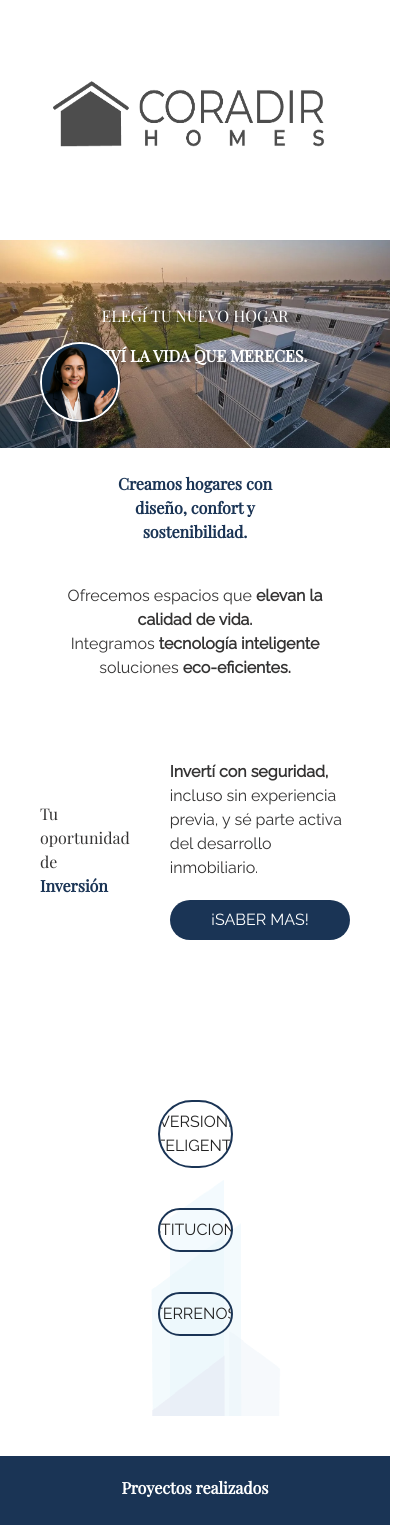
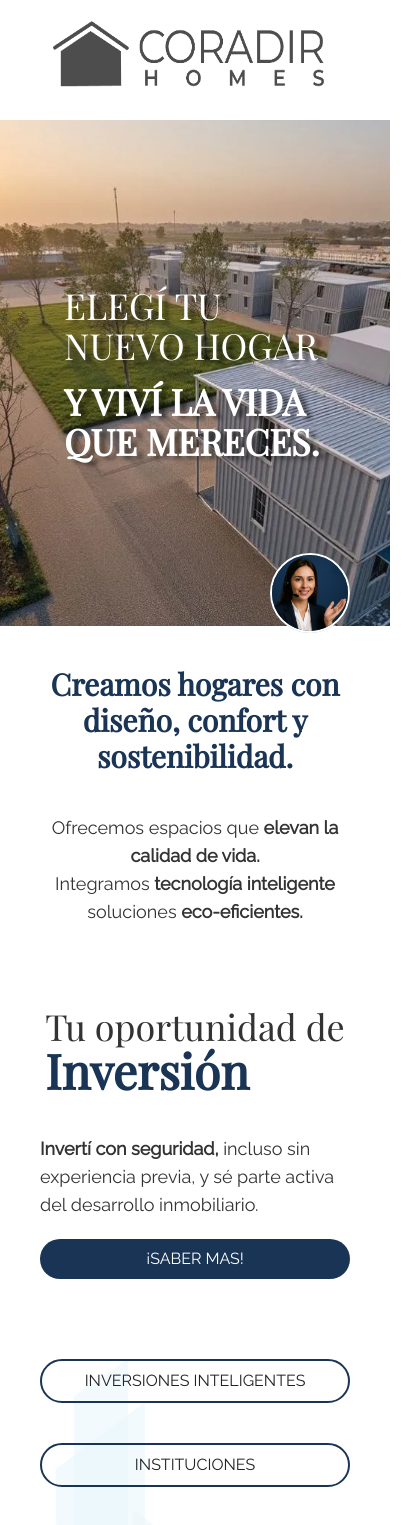
Before and after one commit to ValentinGarro/coradir_homes, a Next.js app: page / in a window 390 px wide. Shown: the top 1525 px of the page, 419 px wide, since content can reach past the window. Built offline with nearby package versions, Linux system fonts and the light colour scheme.

Commit message:
header mobile (no terminado / footer mobile / home mobile / robt mobile

```diff
--- a/src/app/components/bot.tsx
+++ b/src/app/components/bot.tsx
@@ -4,7 +4,7 @@ import Image from "next/image";
 
 export default function Bot() {
     return (
-        <span className="fixed bottom-1/2 left-10 z-50 w-20 h-20 flex items-center justify-center">
+        <span className="fixed  bottom-1/4  right-10 xl:left-10 z-50 w-20 h-20 flex items-center justify-center">
             {/* Auriolas animadas */}
             <motion.span
                 className="absolute w-20 h-20  rounded-full bg-blue/80"
--- a/src/app/components/footer/footer.tsx
+++ b/src/app/components/footer/footer.tsx
@@ -2,25 +2,26 @@ import Image from "next/image";
 
 export default function Footer(){
     return(
-        <footer className="flex justify-between items-center xl:max-h-[25vh] bg-blue px-10 overflow-hidden">
+        <footer className="flex  xl:flex-row justify-between pt-10 xl:pt-0 items-center xl:max-h-[25vh] bg-blue xl:px-10 px-5 overflow-hidden">
             <div className="flex flex-col justify-start items-center gap-3">
-                <span className="text-white font-raleway xl:text-xl">¡Seguinos y conocé más!</span>
+                <span className="text-xs xl:text-xl text-white font-raleway">¡Seguinos y conocé más!</span>
                 <ul className="list-none text-white flex justify-start flex-col gap-2 w-full">
                     <li>@</li>
                     <li>!</li>
                     <li>O</li>
                 </ul>
             </div>
-            <Image
+            <div className="overflow-hidden h-[20vh] xl:h-auto">
+                <Image
                 loading="lazy"
                 src="/img/marca blanco.png"
                 alt="Logo Coradir Homes"
                 aria-label="Logo Coradir Homes"
                 width={1000}
                 height={1000}
-                className="w-90 h-90 text-white"
+                className="xl:w-90 xl:h-90 w-50 h-50 -mt-12 xl:-mt-0"
             />
-
+            </div>
         </footer>
     )
 }
--- a/src/app/components/header/header.tsx
+++ b/src/app/components/header/header.tsx
@@ -21,7 +21,7 @@ export default function Header() {
     const isMobile = useMediaQuery("(max-width: 768px)");
     return (
         <header className="relative flex justify-start items-center  px-10 bg-white w-full xl:max-h-[30vh] container">
-            <Link href="/" className="xl:h-30 h-20 my-20 flex items-center justify-center overflow-hidden">
+            <Link href="/" className="xl:h-30 h-20 xl:my-20 my-5 flex items-center justify-center overflow-hidden">
                 <Image
                     priority={true}
                     loading="eager"
--- a/src/app/components/home/components/cardProyect.tsx
+++ b/src/app/components/home/components/cardProyect.tsx
@@ -12,7 +12,7 @@ export default function CardProyect({
 }) {
     return (
         <div
-            className="relative flex flex-col items-center justify-center gap-3"
+            className="w-full relative flex flex-col items-center justify-center gap-3"
         >
             <Image
                 loading="lazy"
@@ -21,7 +21,7 @@ export default function CardProyect({
                 aria-label={title}
                 width={1000}
                 height={1000}
-                className="w-80 h-80 object-cover"
+                className="w-full xl:w-80  h-80 xl:object-cover"
             />
             <h3 className="w-full text-center text-white font-raleway xl:text-2xl">
                 {title}
--- a/src/app/components/home/components/sectionActives.tsx
+++ b/src/app/components/home/components/sectionActives.tsx
@@ -8,12 +8,12 @@ export default function SectionActives(){
     ]
     return(
         <section
-            className="relative w-full p-20 pb-0 flex flex-col items-center justify-start gap-10 overflow-hidden"
+            className="relative w-full xl:p-20 pb-0 flex flex-col items-center justify-start gap-10 overflow-hidden"
         >
             {/* Fondo con opacidad y posición ajustable */}
             <div
                 aria-hidden="true"
-                className="absolute left-0 top-14 w-full h-full pointer-events-none z-0"
+                className="absolute -left-24 xl:left-0 xl:top-14 w-full h-full pointer-events-none z-0"
                 style={{
                     backgroundImage: "url('/img/torre.png')",
                     backgroundRepeat: "no-repeat",
@@ -30,7 +30,7 @@ export default function SectionActives(){
                         <Link
                             href={link.href}
                             key={`active-${index}`}
-                            className="flex items-center justify-center text-center w-[50%]
+                            className="flex items-center justify-center text-center  xl:w-[50%] w-full
                             border-2 border-blue py-2 rounded-full
                             text-gray font-raleway uppercase xl:text-xl bg-transparent z-10 link-clip-hover overflow-hidden relative"
                         >
--- a/src/app/components/home/components/sectionCreateHomes.tsx
+++ b/src/app/components/home/components/sectionCreateHomes.tsx
@@ -4,9 +4,9 @@ import SectionActives from "./sectionActives";
 export default function SectionCreateHomes(){
     return(
         <section className="flex flex-col items-center justify-center bg-white rounded-t-4xl p-10 container xl:pt-20">
-            <h2 className="xl:text-6xl w-[50%] text-center font-playfair text-blue font-bold">Creamos hogares con diseño, confort y sostenibilidad.</h2>
-            <p className="xl:text-xl w-full text-center font-raleway text-black mt-10"> Ofrecemos espacios que <b>elevan la calidad de vida.</b> <br/>  </p>
-            <p className="xl:text-xl w-full text-center font-raleway text-black mb-20">Integramos <b>tecnología inteligente</b>  soluciones <b>eco-eficientes.</b> </p>
+            <h2 className="text-3xl xl:text-6xl w-full xl:w-[50%] text-center font-playfair text-blue font-bold">Creamos hogares con diseño, confort y sostenibilidad.</h2>
+            <p className="text-lg xl:text-xl w-full text-center font-raleway text-black mt-10"> Ofrecemos espacios que <b>elevan la calidad de vida.</b> <br/>  </p>
+            <p className="text-lg xl:text-xl w-full text-center font-raleway text-black mb-20">Integramos <b>tecnología inteligente</b>  soluciones <b>eco-eficientes.</b> </p>
 
             <SectionInvestments/>
             <SectionActives/>
--- a/src/app/components/home/components/sectionInvestments.tsx
+++ b/src/app/components/home/components/sectionInvestments.tsx
@@ -2,13 +2,13 @@ import Link from "next/link";
 
 export default function SectionInvestments(){
     return(
-        <section className="xl:w-[80%] flex items-center justify-center gap-10">
-            <h2 className="font-playfair text-black xl:text-6xl">
+        <section className="w-full xl:w-[80%] flex flex-col xl:flex-row items-center justify-center gap-10">
+            <h2 className="font-playfair text-black text-4xl xl:text-6xl">
                 Tu oportunidad de <br/>
-                <b className="text-blue font-bold font-playfair xl:text-9xl">Inversión</b>
+                <b className="text-blue font-bold font-playfair text-5xl xl:text-9xl">Inversión</b>
             </h2>
             <div className="w-full flex flex-col justify-center items-center gap-5  ">
-                <p className="xl:text-xl font-raleway text-black">
+                <p className="text-lg xl:text-xl font-raleway text-black">
                     <b>Invertí con seguridad,</b> incluso sin experiencia previa,
                     y sé parte activa del desarrollo inmobiliario.
                 </p>
--- a/src/app/components/home/components/sectionProjectsDone.tsx
+++ b/src/app/components/home/components/sectionProjectsDone.tsx
@@ -16,8 +16,8 @@ export default function SectionProjectsDone(){
     ]
     return(
         <section className="bg-blue p-5 flex flex-col items-center justify-center container w-full gap-10 !mb-10">
-            <h2 className="xl:text-5xl  text-center font-playfair text-white font-bold">Proyectos realizados</h2>
-            <section className="grid grid-cols-2 gap-2 w-full py-5 px-56">
+            <h2 className="text-4xl xl:text-5xl  text-center font-playfair text-white font-bold">Proyectos realizados</h2>
+            <section className="grid xl:grid-cols-2 grid-cols-1 gap-20 xl:gap-2 w-full py-5 xl:px-56">
                 {
                     proyects.map((proyect,index) => ( <CardProyect key={`proyect-${index}`} {...proyect}/>))
                 }
--- a/src/app/components/home/home.tsx
+++ b/src/app/components/home/home.tsx
@@ -2,9 +2,9 @@ import Image from "next/image";
 
 export default function Home(){
     return(
-        <section className="flex flex-col justify-center items-center p-16 relative xl:h-[80vh]">
+        <section className="flex flex-col justify-center items-center p-16 relative xl:h-[80vh] h-[60vh]">
             <h1
-                className="z-10 flex flex-col justify-center items-center font-playfair xl:text-6xl gap-4 text-white uppercase xl:mt-20 "
+                className="z-10 flex flex-col justify-center items-center font-playfair text-4xl xl:text-6xl gap-4 text-white uppercase xl:mt-20 "
                 aria-label="Elegí tu nuevo hogar Y viví la vida que mereces."
                 style={{ textShadow: '6px 3px 4px rgba(0,0,0,0.5)' }}
             >
@@ -19,7 +19,7 @@ export default function Home(){
                 aria-label="Hero Pagina Principal"
                 width={2000}
                 height={2000}
-                className="w-[100vw] xl:h-[80vh] absolute top-0 left-0 object-cover object-top"
+                className="w-[100vw] h-[60vh] xl:h-[80vh] absolute top-0 left-0 object-cover object-top"
             />
         </section>
 
```
